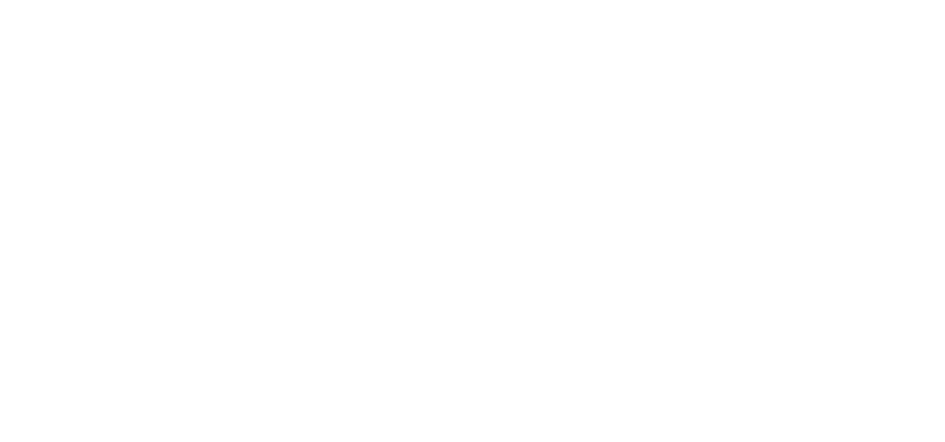
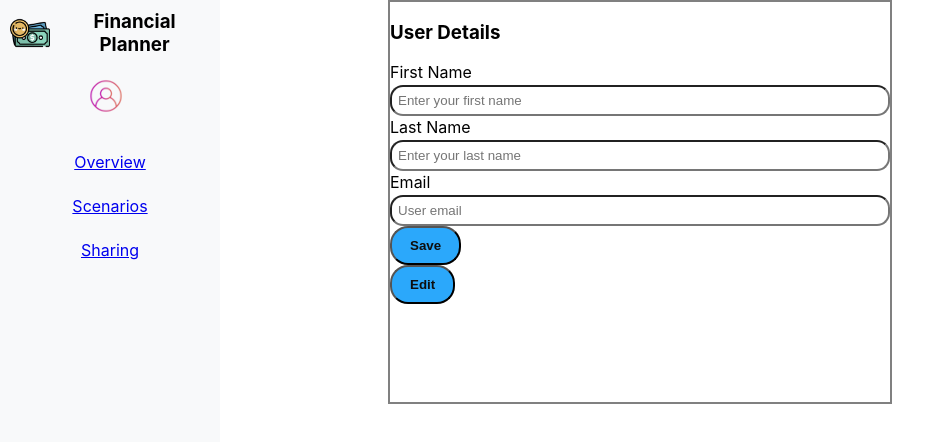
Before and after one commit to Darim7/FinancialMusketeers, a React (Create React App) app in the folder frontend/: page /profile in a window 1280 px wide. Before the commit this address had no page. Shown: the top 442 px of the page, without its empty margins (0-945 px from the left). Built offline with nearby package versions, Linux system fonts and the light colour scheme.

Commit message:
Profile page 50%, need to grab user email and save user data

```diff
--- a/frontend/src/App.tsx
+++ b/frontend/src/App.tsx
@@ -6,6 +6,7 @@ import './App.css';
 import NavBar from './components/NavBar';
 import Scenario from './pages/Scenarios';
 import CreateScenario from './components/CreateScenario';
+import ProfilePage from './pages/ProfilePage';
 
 
 function App(){
@@ -19,17 +20,11 @@ function App(){
           <Route path = "/overview" element={<Overview/>} />
           <Route path = "/scenarios" element={<Scenario/>} />
           <Route path = "/createscenario" element={<CreateScenario/>} />
-
+          <Route path = '/profile' element={<ProfilePage/>} />
         </Routes>
-
-
       </BrowserRouter>
     </div>
-
   )
-
 }
 
-
-
 export default App;
--- a/frontend/src/components/NavBar.tsx
+++ b/frontend/src/components/NavBar.tsx
@@ -15,7 +15,9 @@ function NavBar(){
 
             {/* User Profile Logo */}
             <div className = 'user-profile-logo'>
-                <img src={userprofile} alt ="userlogo" className='profileLogo' />
+                <Link to='/profile'>
+                    <img src={userprofile} alt ="userlogo" className='profileLogo'/>
+                </Link>
             </div>
 
             {/* Sidebar for navigation */}
--- /dev/null
+++ b/frontend/src/pages/ProfilePage.css
@@ -0,0 +1,38 @@
+#profile{
+    height: auto;
+    width: auto;
+}
+
+
+#user-details{
+    margin: auto;
+    height: 400px;
+    width: 500px;
+    background-color: white;
+    border: 2px solid grey;
+
+  }
+
+#save-button {
+    display: flex;
+    justify-content: flex-end;
+    align-items: flex-end;
+    background-color: #2ba8fb;
+    color: #0e0e0e;
+    transition: background-color 0.3s, transform 0.3s;
+    border-radius: 18px;
+    padding: 10px 18px;
+    font-weight: bold;
+}
+
+#edit-button {
+    display: flex;
+    justify-content: flex-end;
+    align-items: flex-end;
+    background-color: #2ba8fb;
+    color: #0e0e0e;
+    transition: background-color 0.3s, transform 0.3s;
+    border-radius: 18px;
+    padding: 10px 18px;
+    font-weight: bold;
+}
--- /dev/null
+++ b/frontend/src/pages/ProfilePage.tsx
@@ -0,0 +1,55 @@
+import NavBar from '../components/NavBar';
+import React, { useState } from 'react';
+import { useNavigate} from 'react-router-dom';
+import './ProfilePage.css'
+
+function ProfilePage() {
+
+    const [user, setUser] = useState({
+        first_name : '',
+        last_name : ''
+    })
+
+    const handleInputChange = (e) => {
+        const {name, value} = e.target;
+        setUser(prevState => ({
+            ...prevState, [name] :value
+        }));
+    };
+
+    const saveUserData = () => {
+
+    }
+
+    const editUserData = () => {
+
+    }
+
+    return (
+        <div className='profile'>
+            <NavBar/>
+            <div id='user-details'>
+                <div id='profile-heading'>
+                    <h3> User Details</h3>
+                </div>
+                <div id='first-name'>
+                    <label>First Name</label>
+                    <input type='text' name='first_name' placeholder='Enter your first name' value={user.first_name} onChange={handleInputChange} />
+                </div>
+                <div id='last-name'>
+                    <label>Last Name</label>
+                    <input type='text' name='last_name' placeholder='Enter your last name' value={user.last_name} onChange={handleInputChange} />
+                </div>
+                <div id='user-email'>
+                    <label>Email</label>
+                    <input type='text' placeholder='User email'></input>
+                </div>
+                <div className='buttons'>
+                    <button id='save-button' onClick={saveUserData}>Save</button>
+                    <button id='edit-button' onClick={editUserData}>Edit</button>
+                </div>
+            </div>
+        </div>
+    )
+}
+export default ProfilePage;
```
